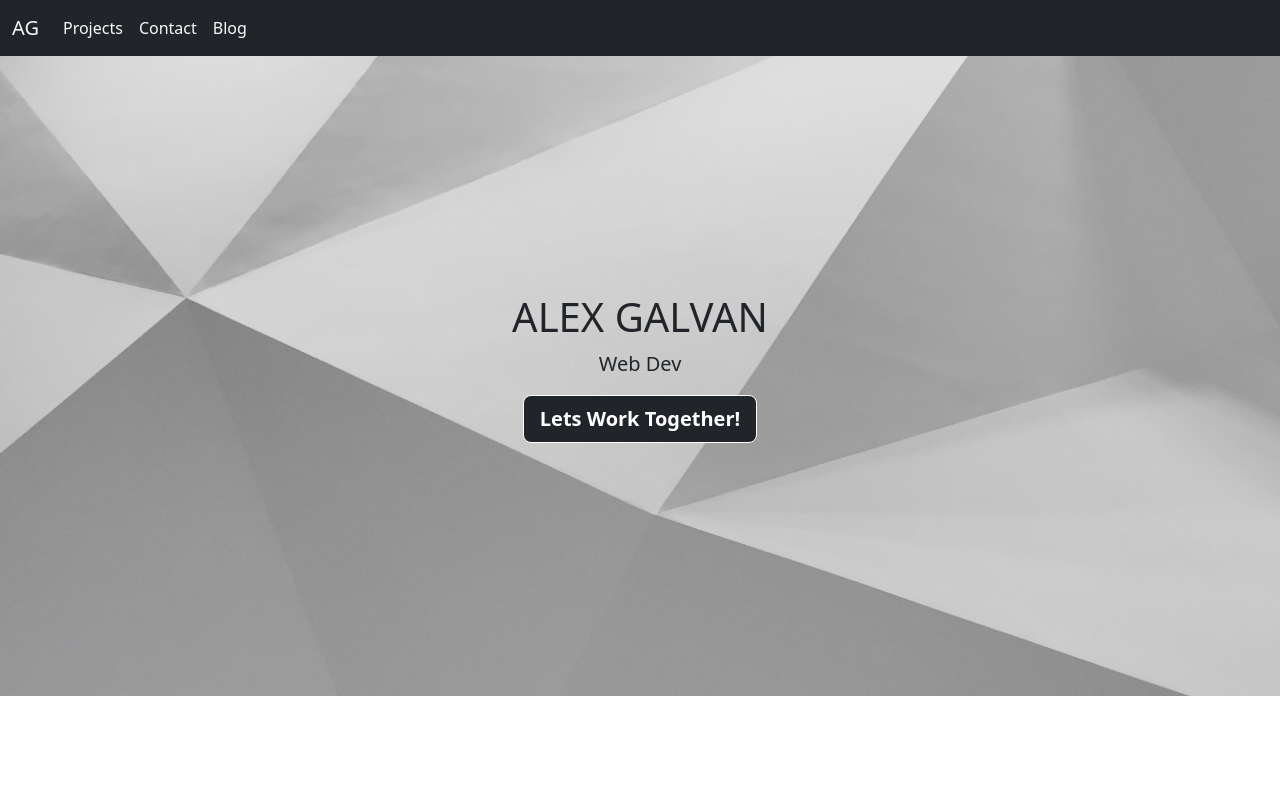
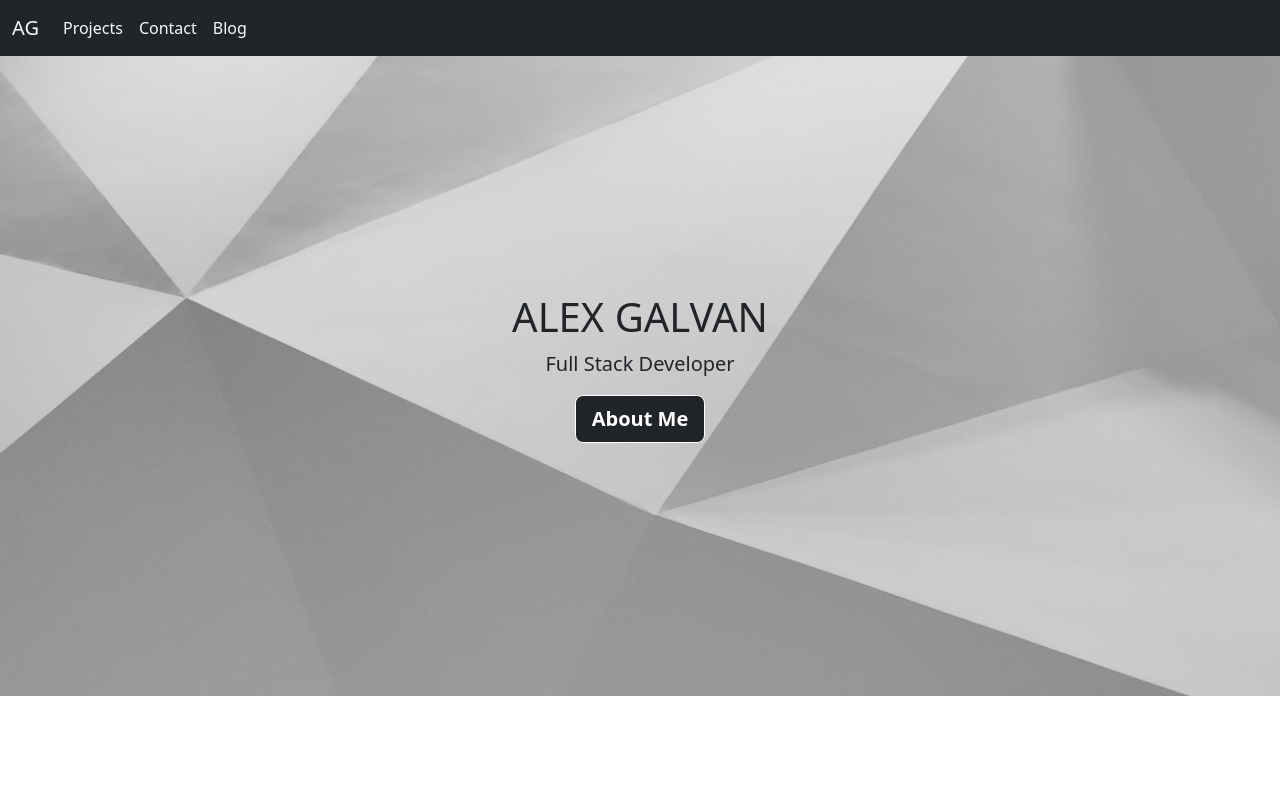
Before and after one commit to alexGalvan0/alexGalvan0.github.io, a React (Create React App) app in the folder portfolio/: page / in a window 1280 px wide. Shown: the top 798 px of the page. Built offline with nearby package versions, Linux system fonts and the light colour scheme.

Commit message:
CTA update

```diff
--- a/portfolio/src/components/About.js
+++ b/portfolio/src/components/About.js
@@ -1,6 +1,6 @@
 export default function About() {
   return (
-    <div className="container col-xl-10 col-xxl-8 px-4 py-5">
+    <div id="about" className="container col-xl-10 col-xxl-8 px-4 py-5">
       <div className="row align-items-center justify-content-center g-lg-5 py-5">
         <div className="col-lg-7 text-center text-lg-start rounded">
           <h1 className="display-4 fw-bold lh-1 mb-3">About Me</h1>
@@ -8,16 +8,22 @@ export default function About() {
             My name is Alex Galvan and I am a Web Developer from Lexington KY! I
             am currently enrolled at the Awesome Inc Web Developer Bootcamp and
             plan to finish December 2022. We are learning technologies such as
-            React Js, Django and Git in an Agile work enviroment. Feel free to reach
-            out to me and connect on how I can bring value to your company.
+            React Js, Django and Git in an Agile work enviroment. Feel free to
+            reach out to me and connect on how I can bring value to your
+            company.
           </p>
-          <a href="#contact-card" className="btn btn-lg btn-secondary fw-bold border-white bg-dark">Contact Me</a>
+          <a
+            href="#contact-card"
+            className="btn btn-lg btn-secondary fw-bold border-white bg-dark"
+          >
+            Contact Me
+          </a>
         </div>
 
         <img
           className="rounded "
           src="./img/galvan-alex.jpeg"
-          style={{ height: "22rem", width:'19rem' }}
+          style={{ height: "22rem", width: "19rem" }}
           alt="Alex Galvan"
         />
       </div>
--- a/portfolio/src/components/Splash/Splash.js
+++ b/portfolio/src/components/Splash/Splash.js
@@ -17,9 +17,9 @@ function Splash() {
 
   <main className="px-3 d-flex justify-content-center align-items-center flex-column text-dark" style={{height:'80vh'}}>
     <h1>ALEX GALVAN</h1>
-    <p className="lead">Web Dev</p>
+    <p className="lead">Full Stack Developer</p>
     <p className="lead">
-      <a href="#contact-card" className="btn btn-lg btn-secondary fw-bold border-white bg-dark">Lets Work Together!</a>
+      <a href="#about" className="btn btn-lg btn-secondary fw-bold border-white bg-dark">About Me</a>
     </p>
   </main>
 </div>
```
